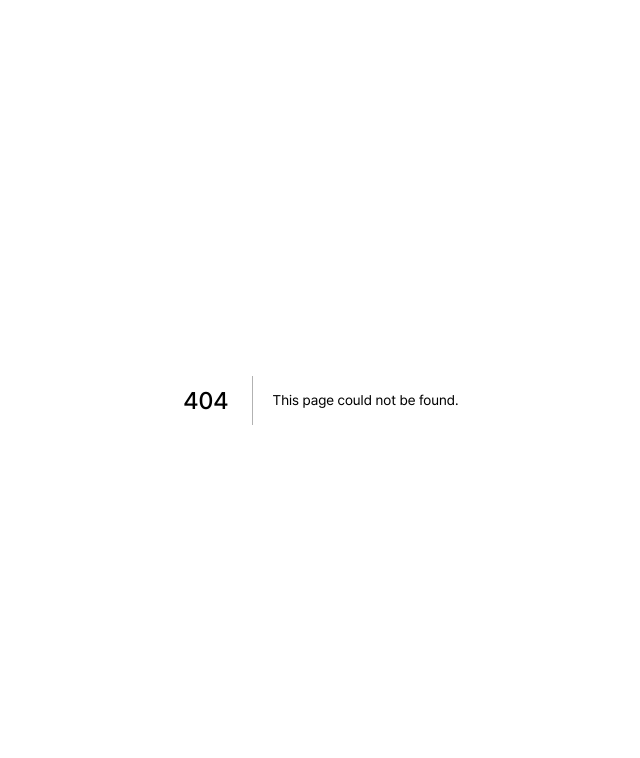
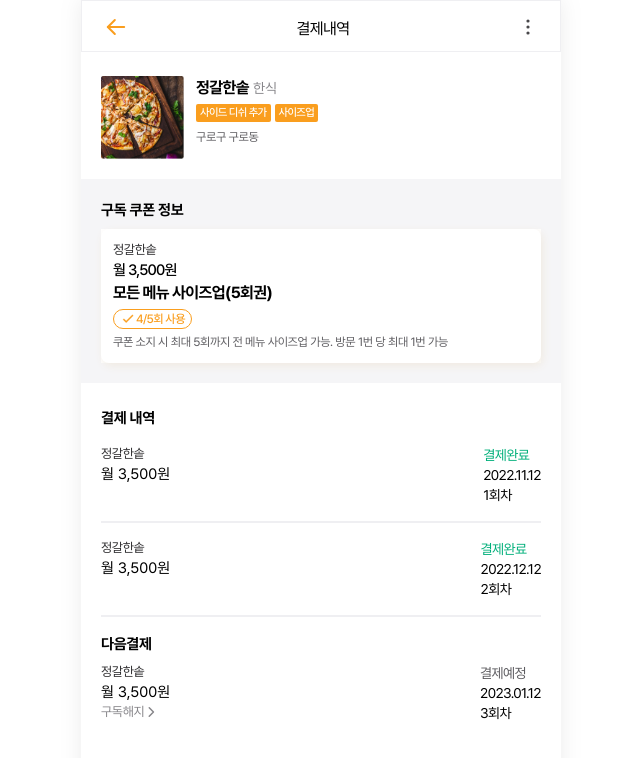
Before and after one commit to jaemisam-a/dangol-sonnim-frontend, a Next.js app: page /customer/my/payment in a window 1280 px wide. Before the commit this address had no page. Shown: the top 758 px of the page, without its empty margins (319-959 px from the left). Built offline with nearby package versions, Linux system fonts and the light colour scheme.

Commit message:
결제내역 페이지 구현

```diff
--- /dev/null
+++ b/pages/customer/my/payment.tsx
@@ -0,0 +1,106 @@
+import React from "react";
+import { css } from "@emotion/react";
+
+import { Colors, Texts } from "styles/common";
+import Layout from "customer/components/common/layout";
+import Thumbnail from "customer/components/Thumbnail";
+import MyCoupon from "customer/components/coupon/My";
+import History from "customer/components/payment/History";
+
+const thumbnailSection = css`
+  padding: 1.5rem 0 1.25rem 1.25rem;
+`;
+
+const couponSection = css`
+  padding: 1.25rem;
+  background-color: ${Colors.neutral10};
+`;
+
+const couponWrapper = css`
+  background-color: ${Colors.white};
+`;
+
+const historySection = css`
+  padding: 1.5rem 1.25rem 2.188rem 1.25rem;
+
+  & > p:first-child {
+    margin-bottom: 1rem;
+  }
+`;
+
+const title = css`
+  margin-top: 0;
+  margin-bottom: 0.5rem;
+  ${Texts.B3_15_B}
+`;
+
+const Payment = () => {
+  const dummyStoreInfo = {
+    id: "abc",
+    store: "정갈한솥",
+    category: "한식",
+    tags: ["사이드 디쉬 추가", "사이즈업"],
+    location: "구로구 구로동",
+    img: "/images/dummy/pizza.png",
+  };
+
+  const dummyCouponInfo = {
+    storeName: "정갈한솥",
+    couponPrice: 3500,
+    couponName: "모든 메뉴 사이즈업(5회권)",
+    useCount: "4/5",
+    couponDescription: "쿠폰 소지 시 최대 5회까지 전 메뉴 사이즈업 가능. 방문 1번 당 최대 1번 가능",
+  };
+
+  const dummyHistory = {
+    storeName: "정갈한솥",
+    prevPayment: [
+      {
+        price: 3500,
+        date: "2022.11.12",
+        frequency: 1,
+      },
+      {
+        price: 3500,
+        date: "2022.12.12",
+        frequency: 2,
+      },
+    ],
+    nextPayment: {
+      price: 3500,
+      date: "2023.01.12",
+      frequency: 3,
+    },
+  };
+
+  return (
+    <Layout title="결제내역" subTitle="결제내역">
+      <section css={thumbnailSection}>
+        <Thumbnail content={dummyStoreInfo} isLarge={false} />
+      </section>
+      <section css={couponSection}>
+        <p css={title}>구독 쿠폰 정보</p>
+        <div css={couponWrapper}>
+          <MyCoupon
+            storeName={dummyCouponInfo.storeName}
+            couponPrice={dummyCouponInfo.couponPrice}
+            couponName={dummyCouponInfo.couponName}
+            useCount={dummyCouponInfo.useCount}
+            couponDescription={dummyCouponInfo.couponDescription}
+            isDetail={false}
+          />
+        </div>
+      </section>
+      <section css={historySection}>
+        <p css={title}>결제 내역</p>
+        <History
+          storeName={dummyHistory.storeName}
+          prevPayment={dummyHistory.prevPayment}
+          nextPayment={dummyHistory.nextPayment}
+        />
+      </section>
+    </Layout>
+  );
+};
+
+export default Payment;
--- /dev/null
+++ b/src/customer/components/Thumbnail.tsx
@@ -0,0 +1,81 @@
+import React from "react";
+import Image from "next/image";
+import { css } from "@emotion/react";
+
+import { Colors, Texts } from "styles/common";
+import Tag from "customer/components/common/Tag";
+
+type ThumbnailProps = {
+  content: {
+    id: string;
+    store: string;
+    category: string;
+    tags: string[];
+    location: string;
+    img: string;
+  };
+  isLarge: boolean;
+};
+
+const Thumbnail = ({ content, isLarge }: ThumbnailProps) => {
+  const IMG_SIZE = isLarge ? 152 : 83;
+
+  const wrapper = css`
+    display: flex;
+    flex-direction: ${isLarge ? "column" : "row"};
+    gap: ${isLarge ? "0.375rem" : "0.75rem"};
+    cursor: ${isLarge ? "pointer" : "default"};
+
+    img {
+      border-radius: ${isLarge ? "0.25rem" : "0"};
+    }
+  `;
+
+  const storeInfo = css`
+    display: flex;
+    align-items: center;
+    gap: 0.25rem;
+  `;
+
+  const store = css`
+    ${isLarge ? Texts.B3_15_R2 : Texts.S1_16_B}
+  `;
+
+  const category = css`
+    ${isLarge ? Texts.C2_12_R : Texts.B2_14_R2}
+    color: ${Colors.neutral60};
+  `;
+
+  const location = css`
+    ${Texts.C2_12_R}
+    color: ${Colors.neutral70};
+  `;
+
+  const tags = css`
+    display: flex;
+    gap: 0.25rem;
+    margin: ${isLarge ? "" : "0.25rem 0"};
+  `;
+
+  return (
+    <>
+      <div css={wrapper}>
+        <Image src={content.img} alt={content.store} width={IMG_SIZE} height={IMG_SIZE} />
+        <div>
+          <div css={storeInfo}>
+            <span css={store}>{content.store}</span>
+            <span css={category}>{content.category}</span>
+          </div>
+          <div css={tags}>
+            {content.tags.map((tag) => (
+              <Tag text={tag} key={tag} />
+            ))}
+          </div>
+          <span css={location}>{content.location}</span>
+        </div>
+      </div>
+    </>
+  );
+};
+
+export default Thumbnail;
--- a/src/customer/components/common/Modal.tsx
+++ b/src/customer/components/common/Modal.tsx
@@ -33,8 +33,9 @@ const background = (open: boolean) => css`
   background-color: ${Colors.black};
   opacity: 60%;
   height: 100vh;
-  width: 30rem;
+  width: 100%;
   top: 0;
+  left: 0;
   position: absolute;
   animation: ${open ? fadeIn : fadeOut} 0.3s ease;
 `;
--- a/src/customer/components/coupon/My.tsx
+++ b/src/customer/components/coupon/My.tsx
@@ -1,8 +1,9 @@
 import React from "react";
 import { css } from "@emotion/react";
+import { useRouter } from "next/router";
 
 import CountTag from "customer/components/common/CountTag";
-import RightIcon from "public/icons/RightIcon.svg";
+import RightIcon from "public/icons/Right.svg";
 import { Colors, Texts } from "styles/common";
 
 type MyCouponProps = {
@@ -17,7 +18,6 @@ type MyCouponProps = {
 const wrapper = css`
   box-shadow: 2px 3px 8px #f1ebe2;
   border-radius: 0.5rem;
-  width: 20rem;
   display: flex;
   flex-direction: column;
   padding: 0.75rem;
@@ -32,8 +32,8 @@ const paymentHistory = css`
   display: flex;
   align-items: center;
   gap: 0.125rem;
-  cursor: pointer;
   color: ${Colors.amber50};
+  background-color: transparent;
   ${Texts.B1_13_M1}
 `;
 
@@ -62,16 +62,18 @@ const titleWrapper = css`
 `;
 
 const MyCoupon = (props: MyCouponProps) => {
+  const router = useRouter();
+
   return (
     <>
       <div css={wrapper}>
         <div css={titleWrapper}>
           <span css={storeName}>{props.storeName}</span>
           {props.isDetail && (
-            <span css={paymentHistory}>
+            <button css={paymentHistory} onClick={() => router.push("/customer/my/payment")}>
               <span>결제내역</span>
               <RightIcon width="14" height="14" stroke={Colors.amber50} />
-            </span>
+            </button>
           )}
         </div>
         <div css={couponPrice}>월 {props.couponPrice.toLocaleString("ko-KR")}원</div>
--- a/src/customer/components/my/Info.tsx
+++ b/src/customer/components/my/Info.tsx
@@ -3,7 +3,7 @@ import { css } from "@emotion/react";
 import Image from "next/image";
 
 import { Colors, Texts } from "styles/common";
-import RightIcon from "public/icons/RightIcon.svg";
+import RightIcon from "public/icons/Right.svg";
 
 type InfoProps = {
   user: {
--- /dev/null
+++ b/src/customer/components/payment/History.tsx
@@ -0,0 +1,123 @@
+import React, { useState } from "react";
+import { css } from "@emotion/react";
+
+import { Colors, Texts } from "styles/common";
+import RightIcon from "public/icons/Right.svg";
+import Modal from "customer/components/common/Modal";
+import Dialog from "customer/components/my/Dialog";
+
+type HistoryProps = {
+  storeName: string;
+  prevPayment: {
+    price: number;
+    date: string;
+    frequency: number;
+  }[];
+  nextPayment: {
+    price: number;
+    date: string;
+    frequency: number;
+  };
+};
+
+const detail = css`
+  display: flex;
+  justify-content: space-between;
+`;
+
+const storeNameStyle = css`
+  ${Texts.B1_13_R2}
+  color:${Colors.neutral90};
+`;
+
+const priceStyle = css`
+  ${Texts.B3_15_R2}
+`;
+
+const rightTextWrapper = (isComplete: boolean) => css`
+  ${Texts.B2_14_R1}
+
+  & > p:first-child {
+    color: ${isComplete ? Colors.green50 : Colors.neutral70};
+  }
+`;
+
+const divider = css`
+  margin: 1rem 0;
+  border: solid ${Colors.neutral20} 1px;
+`;
+
+const subTitle = css`
+  ${Texts.B3_15_B}
+  margin-bottom: 0.5rem;
+`;
+
+const withdrawalBtn = css`
+  display: flex;
+  align-items: center;
+  background-color: transparent;
+  color: ${Colors.neutral60};
+  ${Texts.B1_13_R2}
+`;
+
+const History = ({ storeName, prevPayment, nextPayment }: HistoryProps) => {
+  const [openModal, setOpenModal] = useState(false);
+
+  const dummyDialog = {
+    usage: "unsubscribe" as const,
+    id: "aaa4567",
+    name: "정갈한솔 모든 메뉴 사이즈업",
+    subscribeDate: "3월 2일",
+    buttonText: { confirm: "구독 해지하기", cancel: "구독 유지하기" },
+  };
+
+  return (
+    <div>
+      {prevPayment.map((el) => (
+        <article key={el.frequency}>
+          <div css={detail}>
+            <div>
+              <p css={storeNameStyle}>{storeName}</p>
+              <p css={priceStyle}>월 {el.price.toLocaleString("ko-KR")}원</p>
+            </div>
+            <div css={rightTextWrapper(true)}>
+              <p>결제완료</p>
+              <p>{el.date}</p>
+              <p>{el.frequency}회차</p>
+            </div>
+          </div>
+          <hr css={divider} />
+        </article>
+      ))}
+      <article>
+        <p css={subTitle}>다음결제</p>
+        <div css={detail}>
+          <div>
+            <p css={storeNameStyle}>{storeName}</p>
+            <p css={priceStyle}>월 {nextPayment.price.toLocaleString("ko-KR")}원</p>
+            <button css={withdrawalBtn} onClick={() => setOpenModal(true)}>
+              <span>구독해지</span>
+              <RightIcon stroke={Colors.neutral60} width={14} height={14} />
+            </button>
+          </div>
+          <div css={rightTextWrapper(false)}>
+            <p>결제예정</p>
+            <p>{nextPayment.date}</p>
+            <p>{nextPayment.frequency}회차</p>
+          </div>
+        </div>
+      </article>
+      <Modal open={openModal} onClose={() => setOpenModal(false)}>
+        <Dialog
+          content={dummyDialog}
+          onCancel={() => setOpenModal(false)}
+          onConfirm={() => {
+            /** TODO: 구독해지 기능 */
+          }}
+        />
+      </Modal>
+    </div>
+  );
+};
+
+export default History;
--- a/src/customer/components/store/Menus.tsx
+++ b/src/customer/components/store/Menus.tsx
@@ -1,7 +1,7 @@
 import React, { useState } from "react";
 import { css } from "@emotion/react";
 
-import RightIcon from "public/icons/RightIcon.svg";
+import RightIcon from "public/icons/Right.svg";
 import { Colors, Texts } from "styles/common";
 import StoreSection from "customer/components/store/Section";
 import Menu from "customer/components/Menu";
--- a/styles/globals.tsx
+++ b/styles/globals.tsx
@@ -61,6 +61,7 @@ const global = css`
     border: 0;
     outline: 0;
     cursor: pointer;
+    padding: 0;
   }
 
   ul,
```
Also changed, not shown: pages/test/index.tsx (+3 -2 lines), public/icons/Right.svg (renamed from public/icons/RightIcon.svg).
